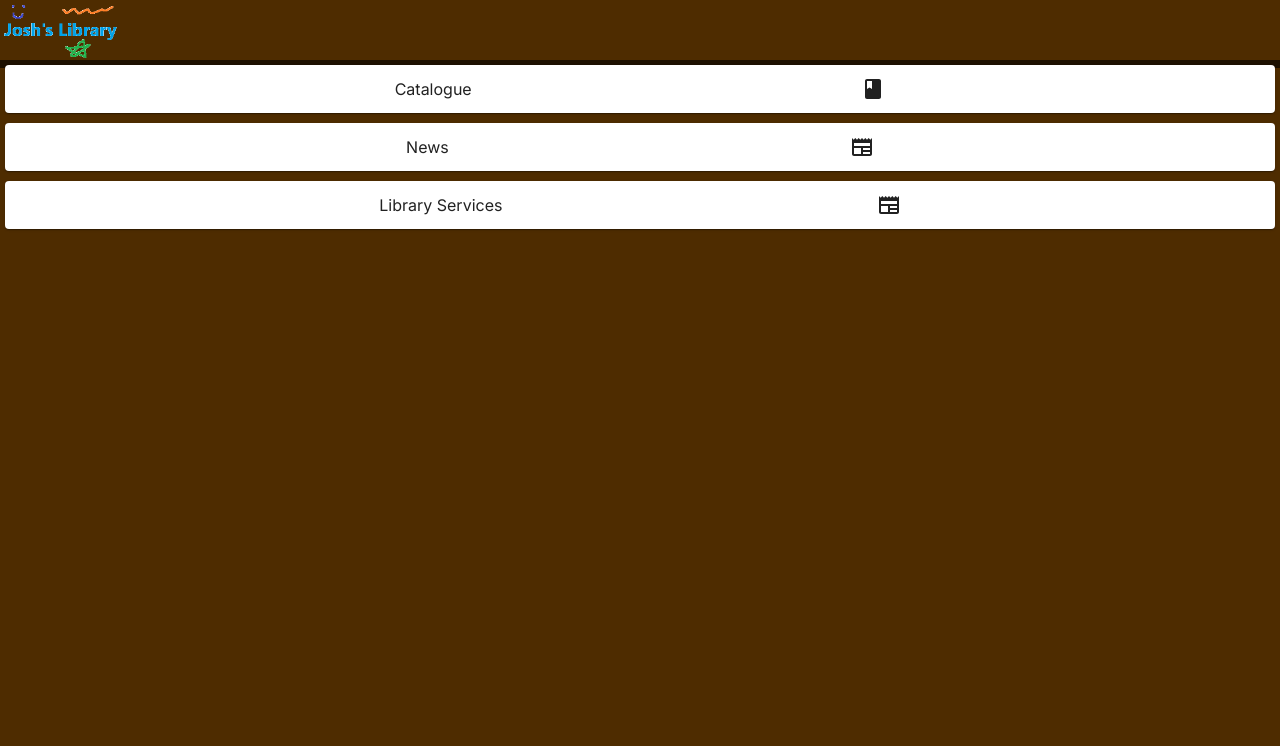
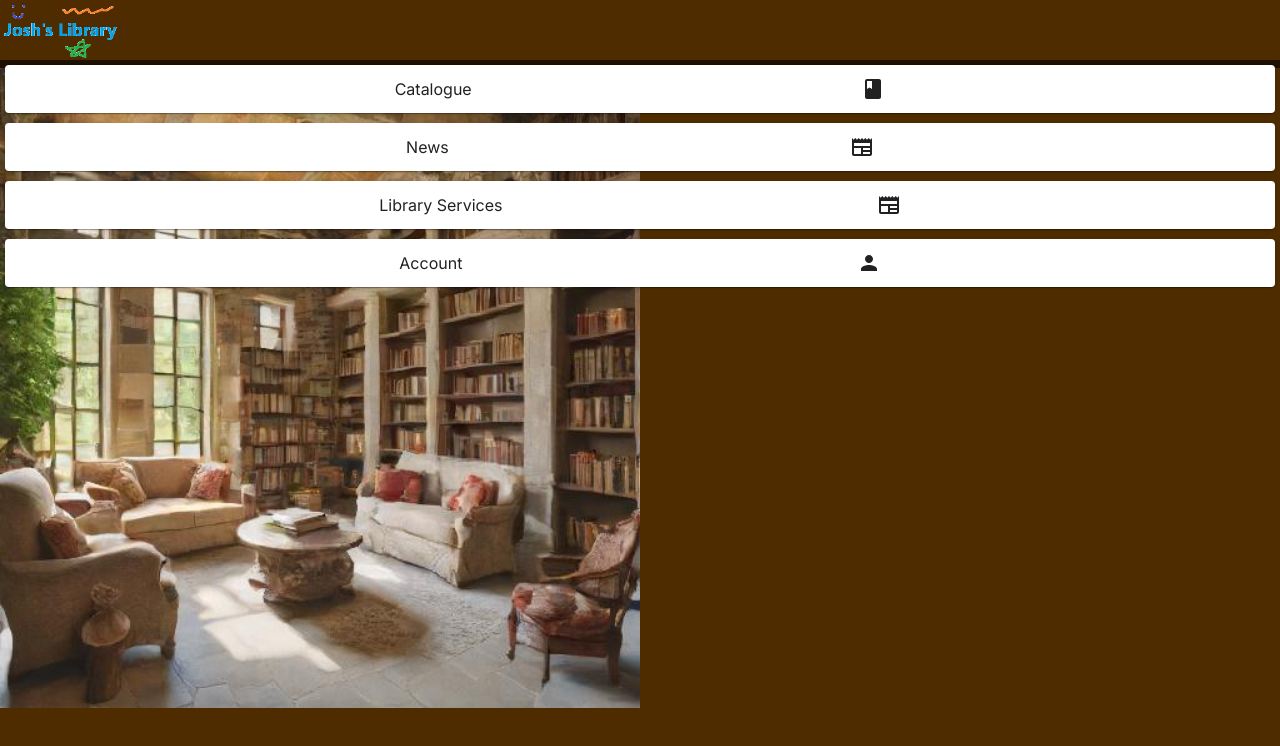
Before and after one commit to josh-peters-2357/bookstore, a Next.js app: page /home in a window 1280 px wide. Shown: the top 746 px of the page. Built offline with nearby package versions, Linux system fonts and the light colour scheme.

Commit message:
there is now an ai-generated image of a library

```diff
--- /dev/null
+++ b/src/app/components/menu/account-menu.tsx
@@ -0,0 +1,26 @@
+import React from 'react';
+import '../../../app/globals.scss';
+import PersonIcon from '@mui/icons-material/Person';
+import CreateMenuItem from '../menu-helpers';
+import { GenerateListItem } from '../menu-helpers';
+import { Stack, Box } from '@mui/material';
+
+export default function AccountMenu () {
+    const items = (
+      <>
+        {GenerateListItem("/login", "Log in")}
+        {GenerateListItem("/lockedout", "Locked out?")}
+        {GenerateListItem("/register", "Create an account")}
+      </>
+    )
+
+    return (
+      <Stack className='padding-5px'>
+        <CreateMenuItem
+          name={"Account"}
+          icon={<PersonIcon/>}
+          items={items}
+          id={"account-menu"}/>
+      </Stack>
+    )
+}
--- a/src/app/components/menu/menu.tsx
+++ b/src/app/components/menu/menu.tsx
@@ -7,7 +7,7 @@ import NewsMenu from './news-menu';
 import { createContext } from 'react';
 import ServicesMenu from './services-menu';
 import useIsMobile from '../hooks/useWindowDimensions';
-import Image from 'next/image';
+import AccountMenu from './account-menu';
 
 export const MenuContext = createContext<{expanded: boolean|string, handleChange: Function}>({expanded: false, handleChange: ()=>{}});
 
@@ -20,13 +20,13 @@ export default function Menu () {
             value={{expanded: expanded,
             handleChange: (panel: string) => (event: React.SyntheticEvent, newExpanded: boolean) => setExpanded(newExpanded ? panel : false)}}>
             <Stack className={(isMobile ? 'AccordionMobile' : 'AccordionDesktop')} id="main-menu-bar">
+                <Stack className={(!isMobile  ? 'AccordionDesktopStack' : '')}>
                     <Stack className='MainMenuLogo'>
                         <img
                             src="/images/librarylogo.png"
                             alt="Picture of the author"
                             className={isMobile ? 'MainMenuLogoMobile' : 'MainMenuLogoDesktop'}
-                        >
-                    </img>
+                            />
                     </Stack>
                     <Stack>
                         <CatalogueMenu/>
@@ -38,6 +38,11 @@ export default function Menu () {
                         <ServicesMenu/>
                     </Stack>
                 </Stack>
+
+                <Stack className={(!isMobile  ? 'AccordionDesktopStack' : '')}>
+                    <AccountMenu/>
+                </Stack>
+            </Stack>
         </MenuContext.Provider>
     )
 }
--- a/src/app/globals.scss
+++ b/src/app/globals.scss
@@ -60,18 +60,7 @@ body {
   padding: 5px;
 }
 
-
-.AccordionBase {
-  @extend .col-spacing;
-  @extend .colors;
-  min-height: 60px;
-  padding: 5px;
-  background: transparent;
-  display: flex;
-}
-
 .AccordionMobile {
-  @extend .AccordionBase;
   flex-direction: column;
   justify-content: center;
 }
@@ -79,6 +68,12 @@ body {
 .AccordionDesktop {
   flex-direction: row;
   height: 60px;
+  justify-content: space-between;
+}
+
+.AccordionDesktopStack {
+  flex-wrap: nowrap;
+  flex-direction: row;
 }
 
 .AccordionSummary {
@@ -108,3 +103,9 @@ body {
   align-items: center;
   justify-content: center;
 }
+
+.ll {
+  width: 50%;
+  height: 50%;
+  max-height: 10%;
+}
--- a/src/app/home/page.tsx
+++ b/src/app/home/page.tsx
@@ -9,6 +9,10 @@ export default function Home() {
     <>
       <Menu/>
       <Box className='Line-1'/>
+      <img
+          src="/images/library.jpg"
+          alt="AI-generated picture of a library haha"
+          className='ll'/>
     </>
   )
 }
```
Also changed, not shown: src/app/components/menu-helpers.tsx (+7 -0 lines), public/images/library.jpg (added). Lines whose indentation alone changed are shown as unchanged.
